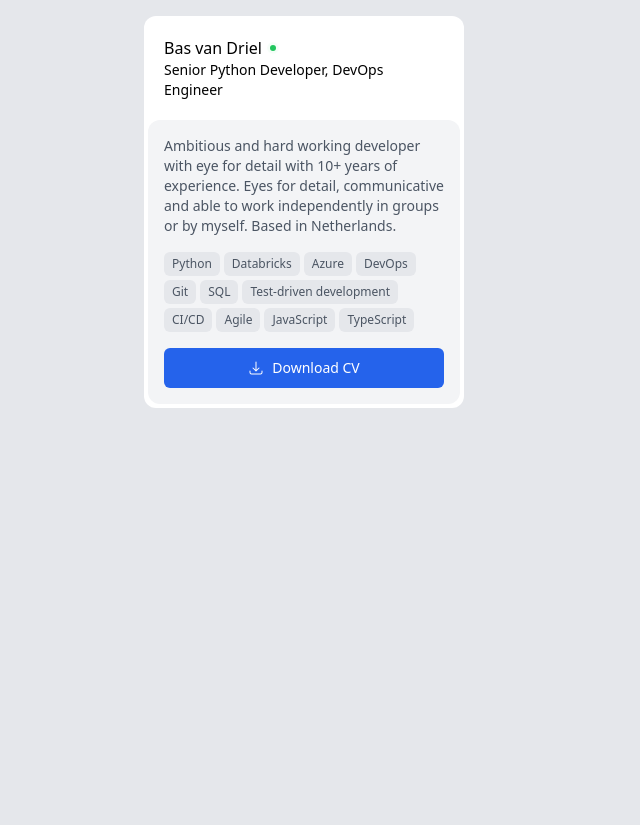
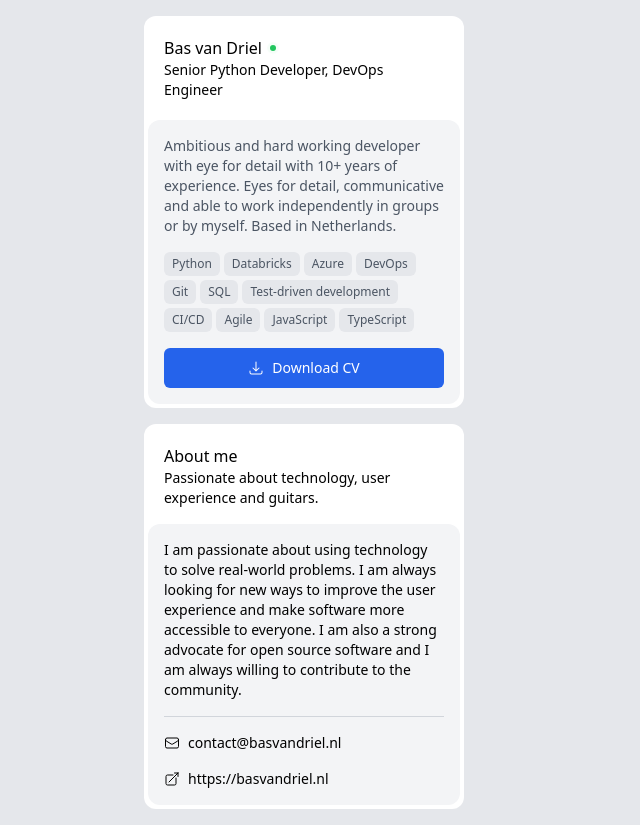
Before and after one commit to basvandriel/portfolio-website, a React (Create React App) app: page / in a window 1280 px wide. Shown: the whole page, without its empty margins (0-640 px from the left). Before the commit the page ends 800 px from the top, so only its background shows below. Built offline with nearby package versions, Linux system fonts and the light colour scheme.

Commit message:
Add links

```diff
--- a/src/App.tsx
+++ b/src/App.tsx
@@ -1,6 +1,7 @@
 import React from "react";
 
 import { ArrowDownTrayIcon } from "@heroicons/react/24/solid";
+import { EnvelopeIcon, ArrowTopRightOnSquareIcon } from "@heroicons/react/24/outline";
 
 const ROLE = "Senior Python Developer, DevOps Engineer";
 const SMALL_DESCRIPTION =
@@ -74,11 +75,48 @@ function App() {
   return (
     <div className="max-w-5xl mx-auto m-4 px-4">
       <div className="grid grid-cols-3 gap-4">
+        {/* box */}
+        <div className="bg-white rounded-xl p-1">
+          <IntroBox />
+        </div>
 
+        {/* TODO experience thing */}
+        <div className="col-span-2"></div>
 
         {/* box */}
         <div className="bg-white rounded-xl p-1">
-          <IntroBox/>
+          <div className="p-4">
+            <p className="font-sans font-medium">About me</p>
+            <p className="font-sans text-sm align-middle items-center flex gap-x-2">
+              Passionate about technology, user experience and guitars.
+            </p>
+          </div>
+
+          <div className="p-4 bg-gray-100 rounded-xl text-sm">
+            <p className="text-sm">
+              I am passionate about using technology to solve real-world
+              problems. I am always looking for new ways to improve the user
+              experience and make software more accessible to everyone. I am
+              also a strong advocate for open source software and I am always
+              willing to contribute to the community.
+            </p>
+
+            {/* seperator */}
+            <div className="my-4 border-b border-gray-300"></div>
+
+            <div className="flex flex-wrap gap-4">
+
+              <div className="flex inline-flex font-medium gap-x-2 items-center">
+                <EnvelopeIcon className="h-4 w-4" />
+                contact@basvandriel.nl
+              </div>
+
+              <div className="flex inline-flex font-medium gap-x-2 items-center">
+                <ArrowTopRightOnSquareIcon className="h-4 w-4" />
+                https://basvandriel.nl
+              </div>
+            </div>
+          </div>
         </div>
       </div>
     </div>
```
